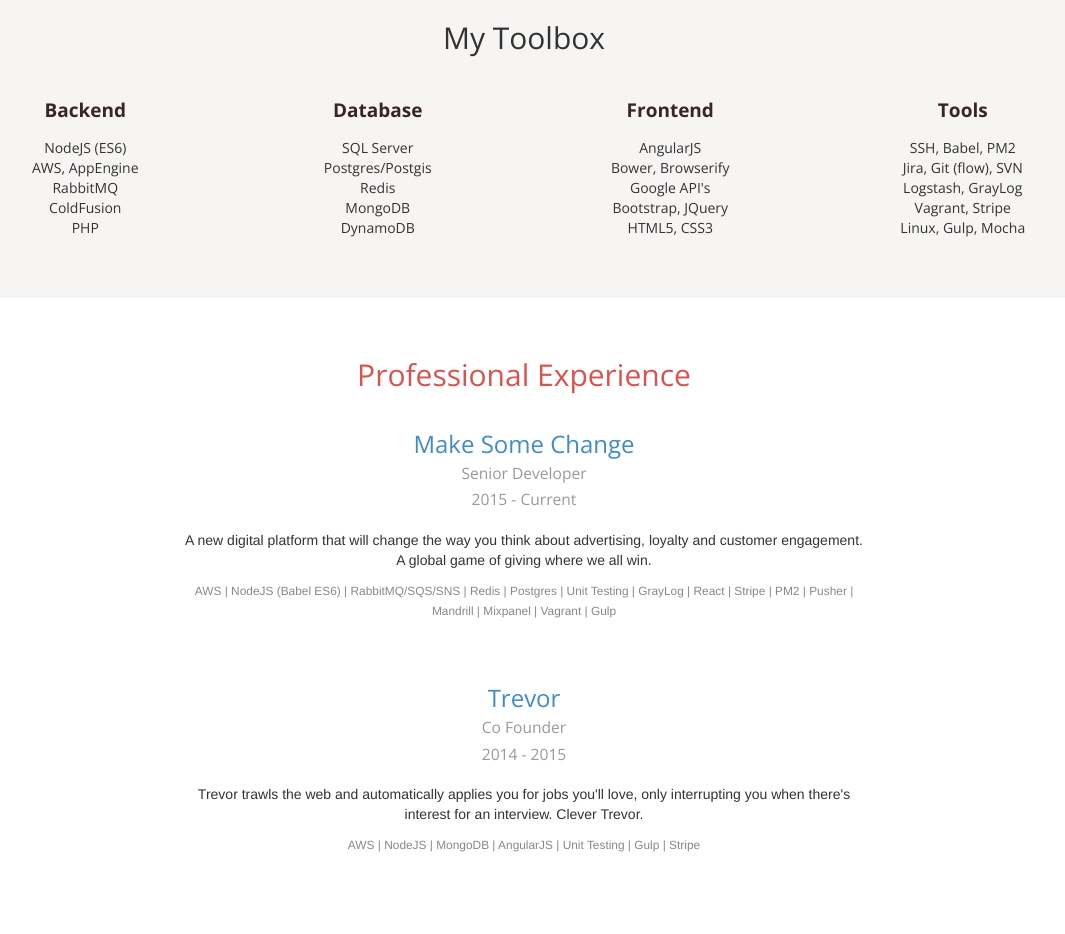
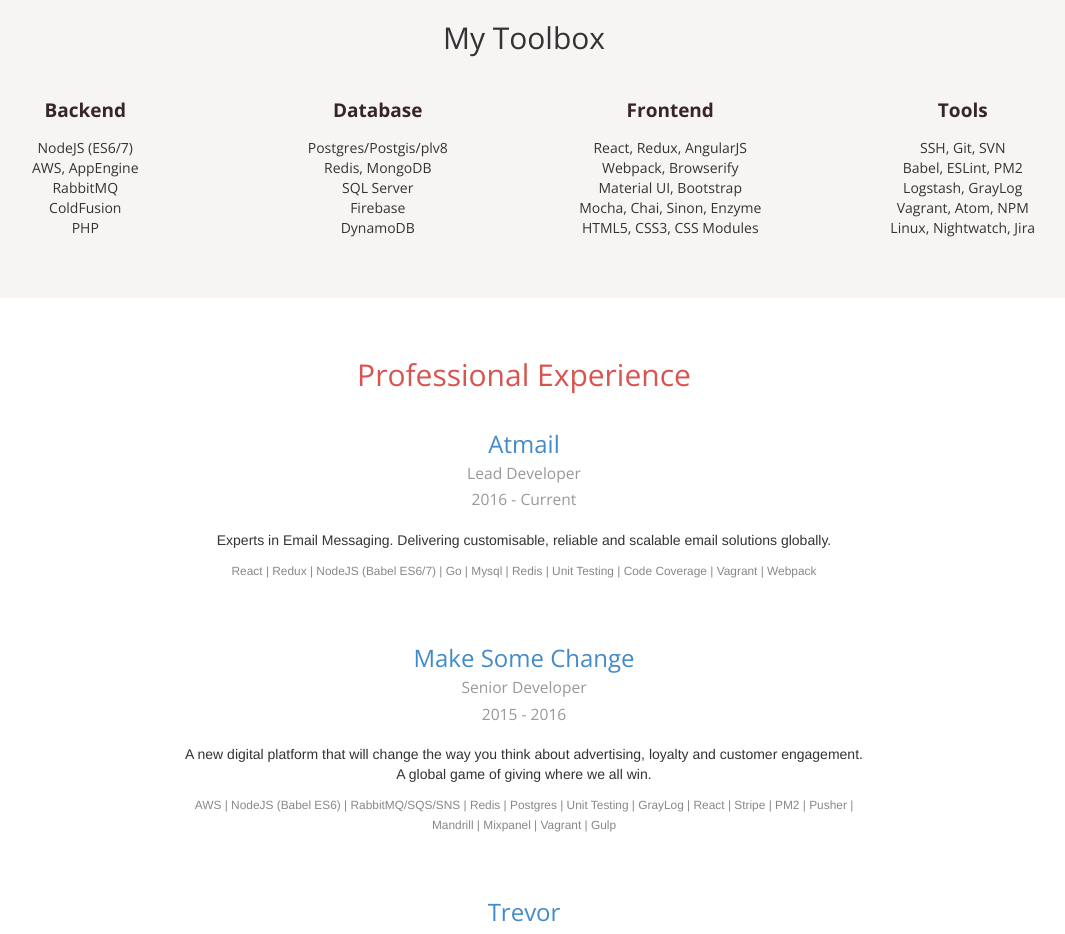
Before and after one commit to zacbarton/zacbarton.com, a plain HTML site: page index.html in a window 1280 px wide. Shown: the part 760-1694 px from the top of the page, without its empty margins (116-1181 px from the left). Drawn offline with nearby package versions, Linux system fonts and the light colour scheme.

Commit message:
update skills and exp

```diff
--- a/index.html
+++ b/index.html
@@ -54,7 +54,7 @@
 					<div class="h-caption"><h4><i class="fa fa-cogs fa-5"></i>Backend</h4></div>
 					<div class="h-body text-center">
 						<ul class="list-unstyled">
-							<li>NodeJS (ES6)</li>
+							<li>NodeJS (ES6/7)</li>
 							<li>AWS, AppEngine</li>
 							<li>RabbitMQ</li>
 							<li>ColdFusion</li>
@@ -67,10 +67,10 @@
 					<div class="h-caption"><h4><i class="fa fa-flash fa-5"></i>Database</h4></div>
 					<div class="h-body text-center">
 						<ul class="list-unstyled">
+							<li>Postgres/Postgis/plv8</li>
+							<li>Redis, MongoDB</li>
 							<li>SQL Server</li>
-							<li>Postgres/Postgis</li>
-							<li>Redis</li>
-							<li>MongoDB</li>
+							<li>Firebase</li>
 							<li>DynamoDB</li>
 						</ul>
 					</div>
@@ -80,11 +80,11 @@
 					<div class="h-caption"><h4><i class="fa fa-heart fa-5"></i>Frontend</h4></div>
 					<div class="h-body text-center">
 						<ul class="list-unstyled">
-							<li>AngularJS</li>
-							<li>Bower, Browserify</li>
-							<li>Google API's</li>
-							<li>Bootstrap, JQuery</li>
-							<li>HTML5, CSS3</li>
+							<li>React, Redux, AngularJS</li>
+							<li>Webpack, Browserify</li>
+							<li>Material UI, Bootstrap</li>
+							<li>Mocha, Chai, Sinon, Enzyme</li>
+							<li>HTML5, CSS3, CSS Modules</li>
 						</ul>
 					</div>
 				</div>
@@ -93,11 +93,11 @@
 					<div class="h-caption"><h4><i class="fa fa-smile-o fa-5"></i>Tools</h4></div>
 					<div class="h-body text-center">
 						<ul class="list-unstyled">
-							<li>SSH, Babel, PM2</li>
-							<li>Jira, Git (flow), SVN</li>
+							<li>SSH, Git, SVN</li>
+							<li>Babel, ESLint, PM2</li>
 							<li>Logstash, GrayLog</li>
-							<li>Vagrant, Stripe</li>
-							<li>Linux, Gulp, Mocha</li>
+							<li>Vagrant, Atom, NPM</li>
+							<li>Linux, Nightwatch, Jira</li>
 						</ul>
 					</div>
 				</div>
@@ -110,9 +110,21 @@
 
 		<div class="row" style="margin-bottom: 10px;">
 			<h3 class="text-muted text-center">
+				<a href="https://atmail.com/">Atmail</a><br />
+				<small>Lead Developer</small><br />
+				<small>2016 - Current</small>
+			</h3>
+		</div>
+		<p class="text-center" style="margin-left: 20%; margin-right: 20%;">
+			Experts in Email Messaging. Delivering customisable, reliable and scalable email solutions globally.
+		</p>
+		<p class="text-center" style="margin-bottom: 35px; margin-left: 20%; margin-right: 20%;"><small class="text-muted">React | Redux | NodeJS (Babel ES6/7) | Go | Mysql | Redis | Unit Testing | Code Coverage | Vagrant | Webpack</small></p>
+
+		<div class="row" style="margin-bottom: 10px;">
+			<h3 class="text-muted text-center">
 				<a href="https://makesomechange.com/">Make Some Change</a><br />
 				<small>Senior Developer</small><br />
-				<small>2015 - Current</small>
+				<small>2015 - 2016</small>
 			</h3>
 		</div>
 		<p class="text-center" style="margin-left: 20%; margin-right: 20%;">
```
